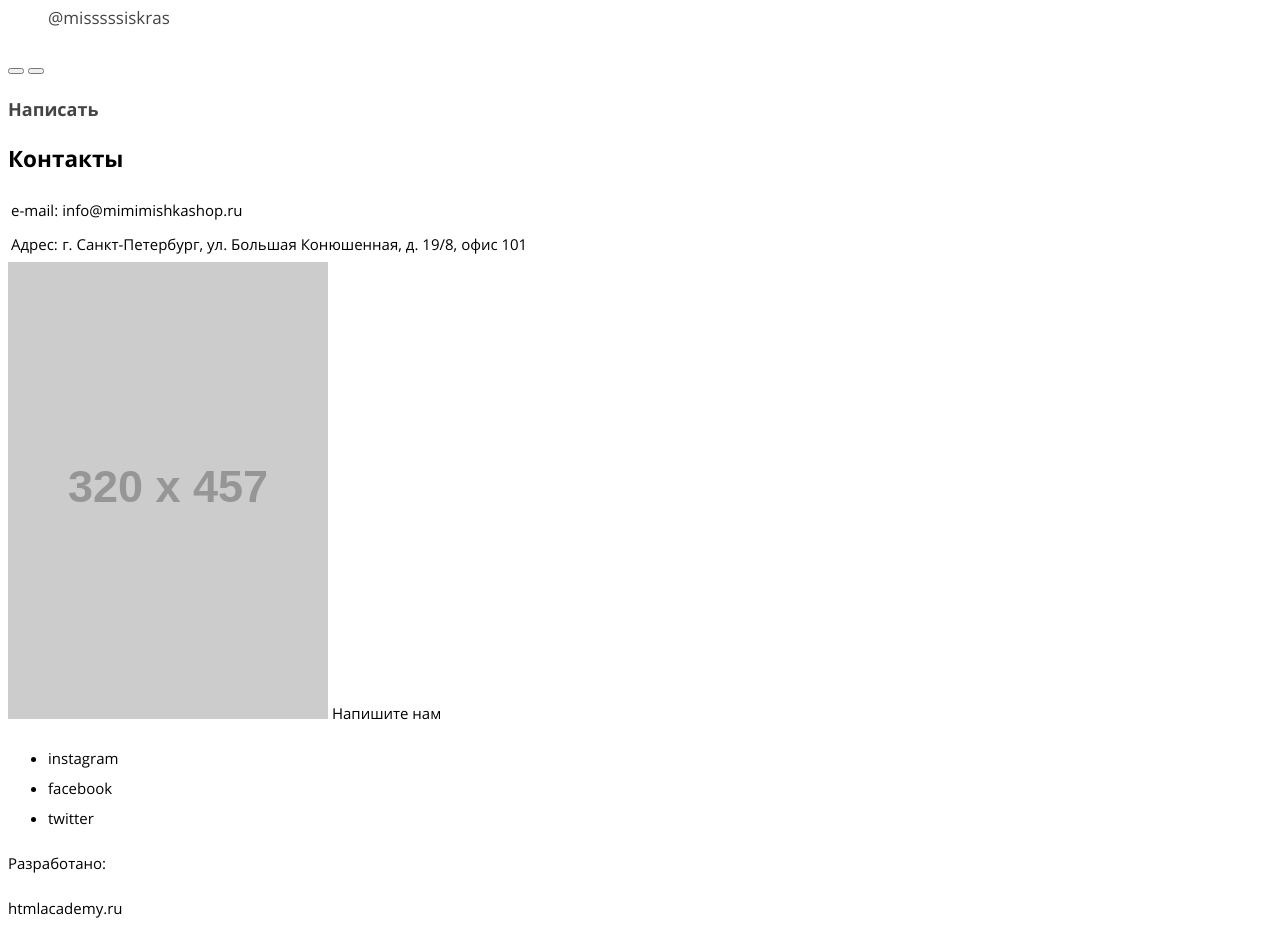
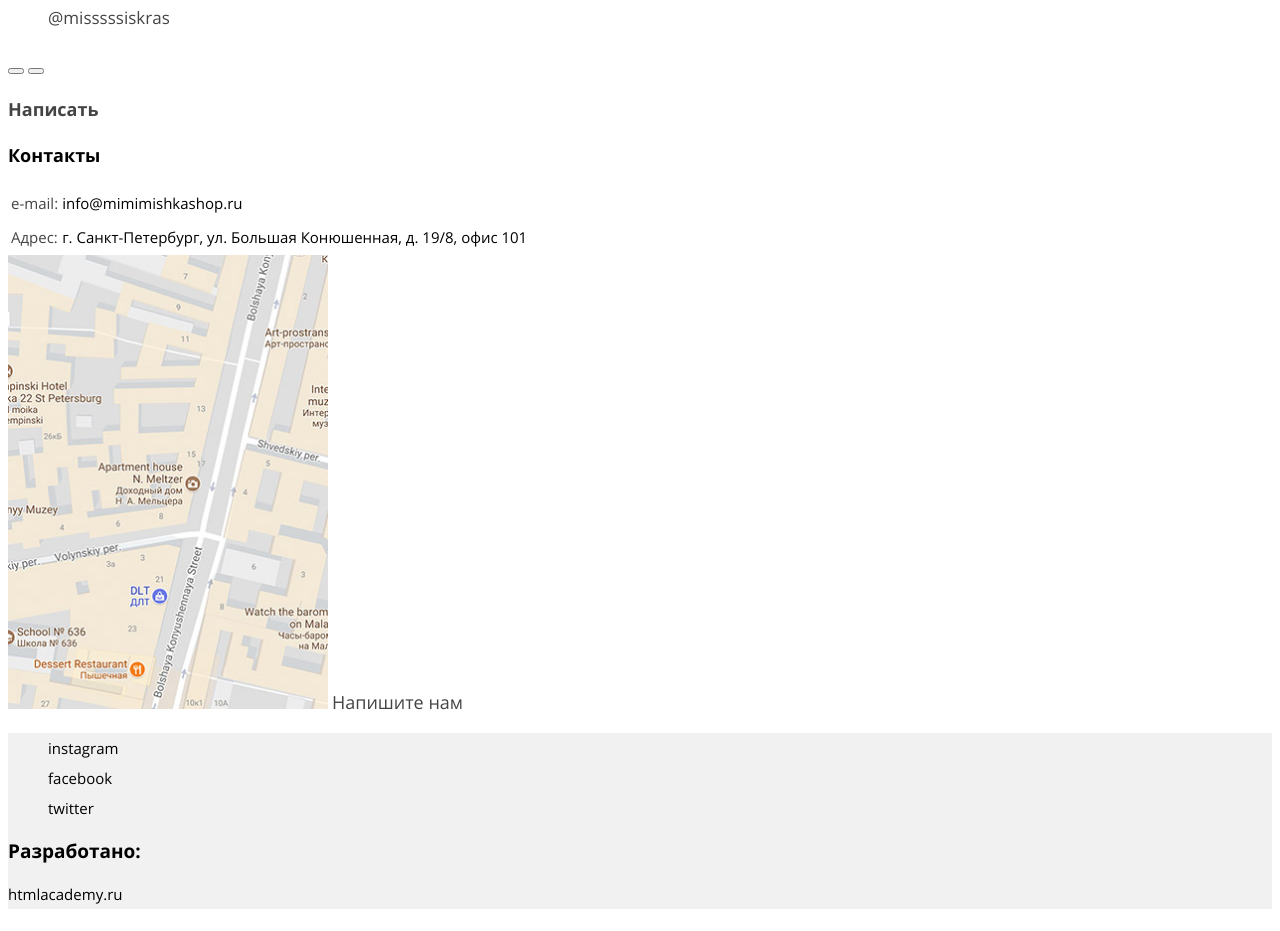
Before and after one commit to SergWulf/668021-mishka, a website: page source/index.html in a window 1280 px wide. Shown: the part 1642-2573 px from the top of the page. Drawn offline with nearby package versions, Linux system fonts and the light colour scheme; files that its build step writes are made by us from their sources; placeholder pictures from the web are drawn by us.

Commit message:
Закончил базовую стилизацию главной страницы

```diff
--- a/source/index.html
+++ b/source/index.html
@@ -120,7 +120,7 @@
             <td class="contacts-of-company__address-description">г. Санкт-Петербург, ул. Большая Конюшенная, д. 19/8, офис 101</td>
           </tr>
         </table>
-        <img class="contacts-of-company__map" src="http://placehold.it/320x457" width="320" height="457">
+        <img class="contacts-of-company__map" src="img/map-mobile@1x.jpg" width="320" height="457">
         <a class="contacts-of-company__write_us btn">Напишите нам</a>
       </section>
     </main>
--- a/source/less/blocks/contacts-of-company.less
+++ b/source/less/blocks/contacts-of-company.less
@@ -0,0 +1,16 @@
+.contacts-of-company__title {
+  font-size: 18px;
+  line-height: 30px;
+  font-weight: bold;
+}
+
+.contacts-of-company__address,
+.contacts-of-company__email {
+  color: #444444;
+}
+
+.contacts-of-company__write_us {
+  font-size: 18px;
+  line-height: 20px;
+  color: #444444;
+}
--- a/source/less/blocks/developed-by.less
+++ b/source/less/blocks/developed-by.less
@@ -0,0 +1,5 @@
+.developed-by__description {
+  font-size: 19px;
+  line-height: 18px;
+  font-weight: bold;
+}
--- a/source/less/blocks/main-footer.less
+++ b/source/less/blocks/main-footer.less
@@ -0,0 +1,7 @@
+.main-footer {
+  background-color: #f1f1f1;
+}
+
+.social-links__list {
+  list-style: none;
+}
--- a/source/less/blocks/social-list.less
+++ b/source/less/blocks/social-list.less
@@ -0,0 +1,3 @@
+.social-list {
+  list-style: none;
+}
--- a/source/less/others-styles.less
+++ b/source/less/others-styles.less
@@ -26,3 +26,8 @@ a {
   text-decoration: none;
   color: #000000;
 }
+
+img {
+  max-width: 100%;
+  height: auto;
+}
```
